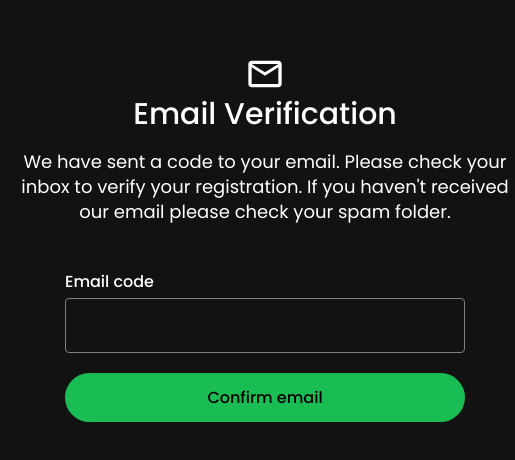
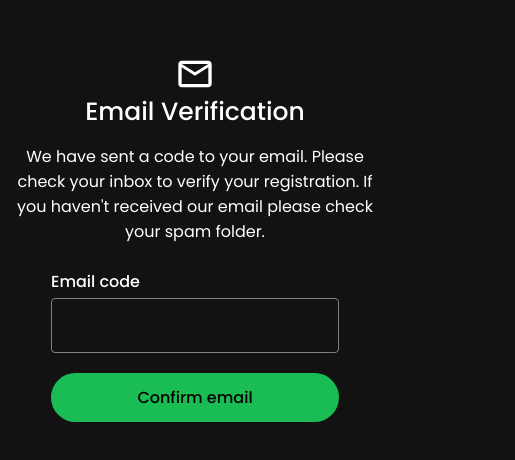
Before and after one commit to K3NXXX/next-spotify-clone, a Next.js app: page /email-verification in a window 390 px wide. Shown: the part 146-606 px from the top of the page, 515 px wide, since content can reach past the window. Built offline with nearby package versions, Linux system fonts and the light colour scheme.

Commit message:
added adaptive for email verify page

```diff
--- a/src/components/auth/EmailVerification/EmailVerification.module.scss
+++ b/src/components/auth/EmailVerification/EmailVerification.module.scss
@@ -8,22 +8,28 @@
 		flex-direction: column;
 		align-items: center;
 		padding-top: 100px;
-		width: 500px;
+		max-width: 500px;
 		margin: 0 auto;
 		h3 {
 			font-size: 30px;
 			margin-top: 5px;
 			margin-bottom: 20px;
 			font-weight: 500;
+			@media (max-width: 500px) {
+				font-size: 25px;
+			}
 		}
 		p {
 			font-size: 18px;
-			width: 500px;
+			width: 100%;
 			text-align: center;
 			line-height: 25px;
+			@media (max-width: 500px) {
+				font-size: 16px;
+			}
 		}
 		.inputWrapper {
-			margin-top: 50px;
+			margin-top: 30px;
 			display: flex;
 			flex-direction: column;
 			position: relative;
--- a/src/components/auth/EmailVerification/EmailVerification.tsx
+++ b/src/components/auth/EmailVerification/EmailVerification.tsx
@@ -22,7 +22,7 @@ export function EmailVerification() {
 				<h3>Email Verification</h3>
 				<p>
 					We have sent a code to your email. Please check your inbox to verify
-					your registration. If you haven't received our email please check your
+					your registration. If you haven&apos;t received our email please check your
 					spam folder.
 				</p>
 				<div className={styles.inputWrapper}>
--- a/src/components/auth/Signup/SignUpForm/SignUpForm.tsx
+++ b/src/components/auth/Signup/SignUpForm/SignUpForm.tsx
@@ -81,7 +81,6 @@ export function SignUpForm() {
 				)}
 				{signupStep === 3 && (
 					<NameStep
-						handleChangeStep={handleChangeStep}
 						register={register}
 						errors={errors}
 						progress={progress}
--- a/src/components/auth/Signup/steps/NameStep/NameStep.tsx
+++ b/src/components/auth/Signup/steps/NameStep/NameStep.tsx
@@ -7,7 +7,6 @@ import styles from './NameStep.module.scss'
 interface INameStepProps {
 	register: UseFormRegister<ISignUp>
 	errors: FieldErrors<ISignUp>
-	handleChangeStep: () => void
 	progress: number
 	setSignupStep: React.Dispatch<React.SetStateAction<number>>
 	watch: UseFormWatch<ISignUp>
@@ -17,7 +16,6 @@ export function NameStep({
 	errors,
 	progress,
 	setSignupStep,
-	handleChangeStep,
 }: INameStepProps) {
 	return (
 		<div className={styles.step3}>
```
